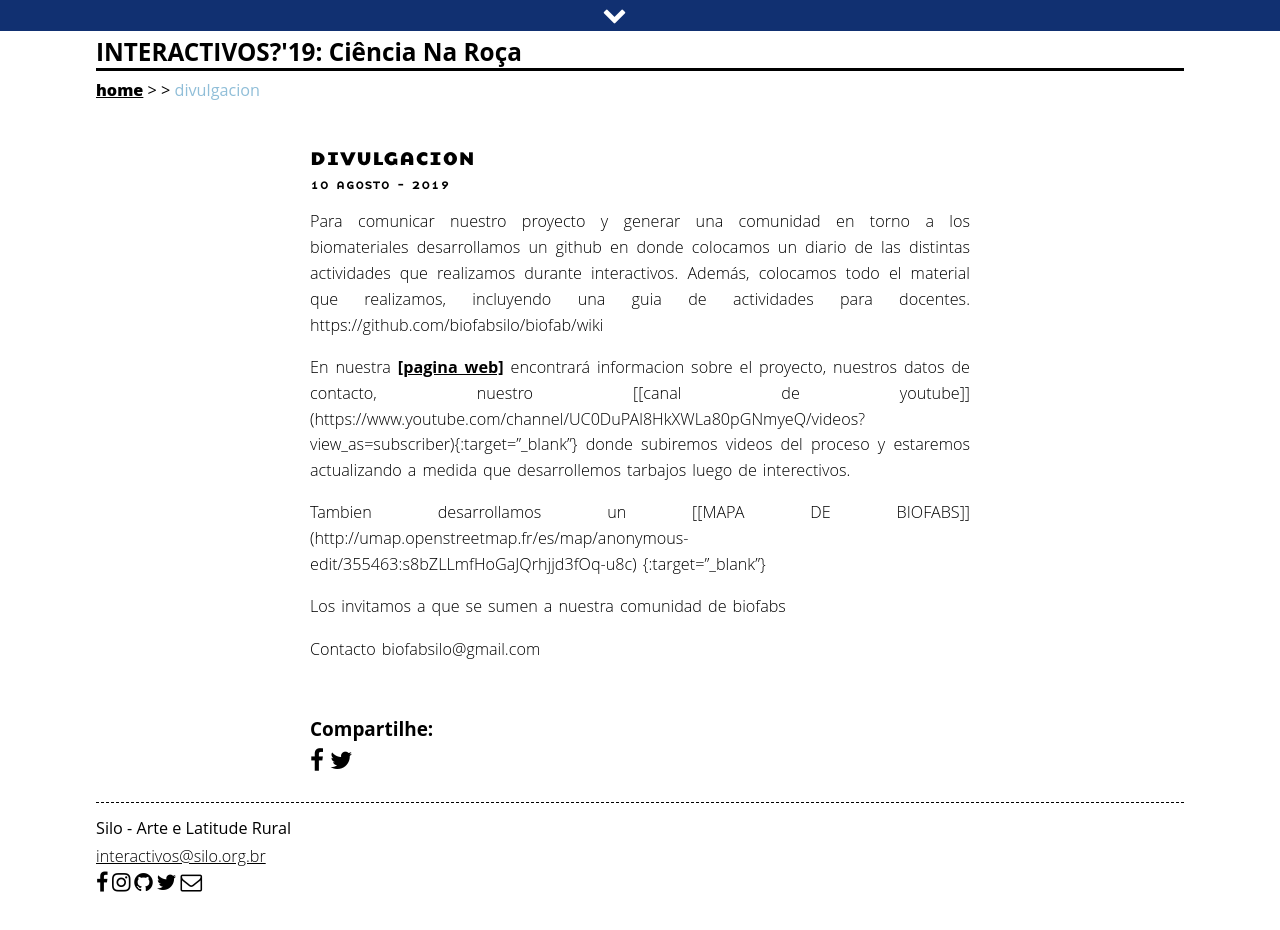
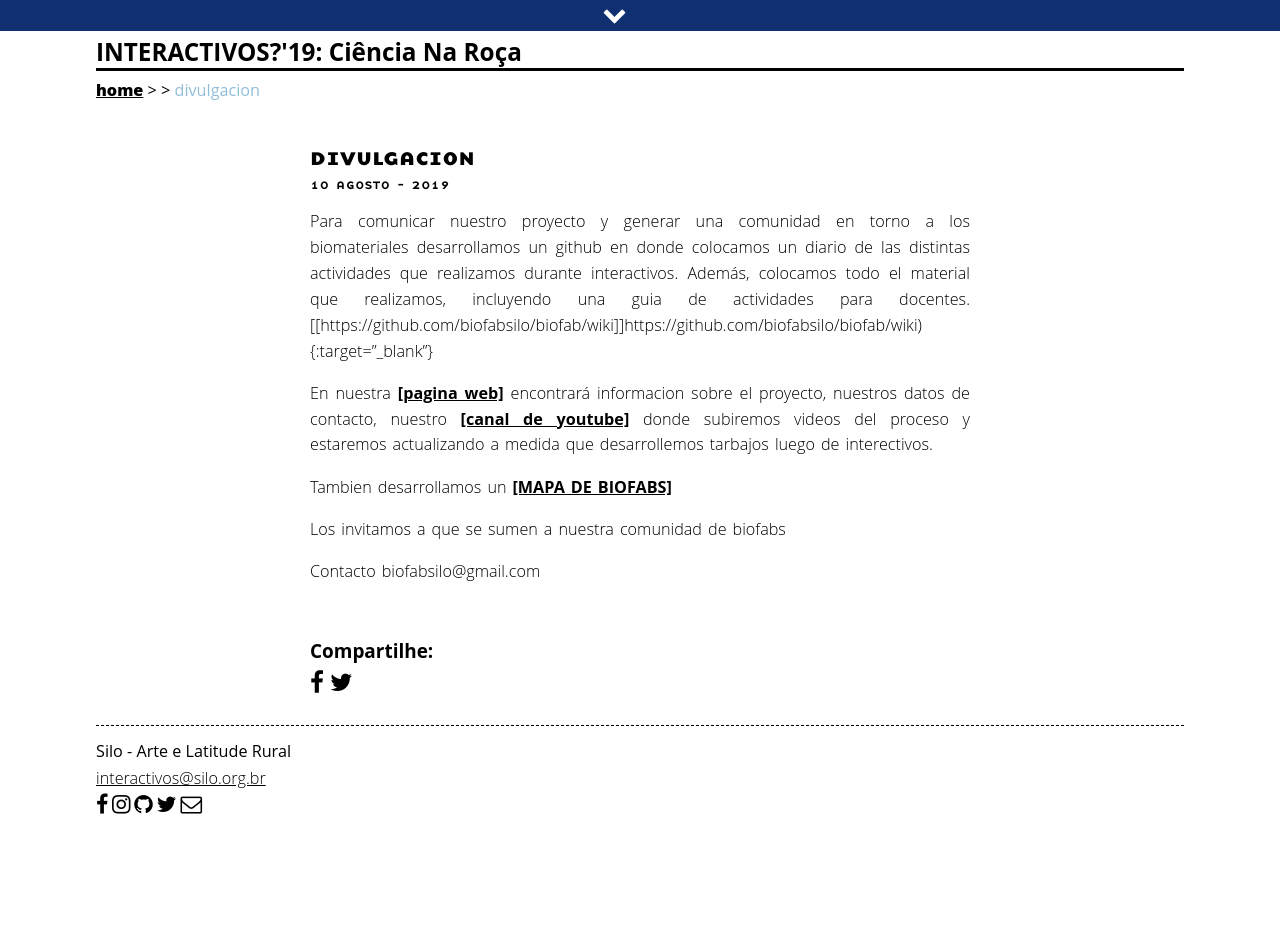
Before and after one commit to associacaosilo/interactivos2019, a Jekyll site: the page built from _posts/2019-08-10-biomateriais-divulgacao.md, in a window 1280 px wide and 930 px high. Built offline with Jekyll 4.4.1, drawn with Linux system fonts in a browser that asks for light colours; nearby versions of some CDN libraries; some of the changed lines change nothing that is shown.

Commit message:
Update 2019-08-10-biomateriais-divulgacao.md

```diff
--- a/_posts/2019-08-10-biomateriais-divulgacao.md
+++ b/_posts/2019-08-10-biomateriais-divulgacao.md
@@ -6,11 +6,11 @@ category: biomateriais
 swipebox: divulgacion
 ---
 
-Para comunicar nuestro proyecto y generar una comunidad en torno a los biomateriales desarrollamos un github en donde colocamos un diario de las distintas actividades que realizamos durante interactivos. Además, colocamos todo el material que realizamos, incluyendo una guia de actividades para docentes. https://github.com/biofabsilo/biofab/wiki
+Para comunicar nuestro proyecto y generar una comunidad en torno a los biomateriales desarrollamos un github en donde colocamos un diario de las distintas actividades que realizamos durante interactivos. Además, colocamos todo el material que realizamos, incluyendo una guia de actividades para docentes. [[https://github.com/biofabsilo/biofab/wiki]]https://github.com/biofabsilo/biofab/wiki){:target="_blank"}
 
-En nuestra [[pagina web]](https://biofabsilo.wixsite.com/website){:target="_blank"} encontrará informacion sobre el proyecto, nuestros datos de contacto, nuestro [[canal de youtube]] (https://www.youtube.com/channel/UC0DuPAl8HkXWLa80pGNmyeQ/videos?view_as=subscriber){:target="_blank"} donde subiremos videos del proceso y estaremos actualizando a medida que desarrollemos tarbajos luego de interectivos.
+En nuestra [[pagina web]](https://biofabsilo.wixsite.com/website){:target="_blank"} encontrará informacion sobre el proyecto, nuestros datos de contacto, nuestro [[canal de youtube]](https://www.youtube.com/channel/UC0DuPAl8HkXWLa80pGNmyeQ/videos?view_as=subscriber){:target="_blank"} donde subiremos videos del proceso y estaremos actualizando a medida que desarrollemos tarbajos luego de interectivos.
 
-Tambien desarrollamos un [[MAPA DE BIOFABS]] (http://umap.openstreetmap.fr/es/map/anonymous-edit/355463:s8bZLLmfHoGaJQrhjjd3fOq-u8c) {:target="_blank"}
+Tambien desarrollamos un [[MAPA DE BIOFABS]](http://umap.openstreetmap.fr/es/map/anonymous-edit/355463:s8bZLLmfHoGaJQrhjjd3fOq-u8c){:target="_blank"}
 
 Los invitamos a que se sumen a nuestra comunidad de biofabs
 
```
